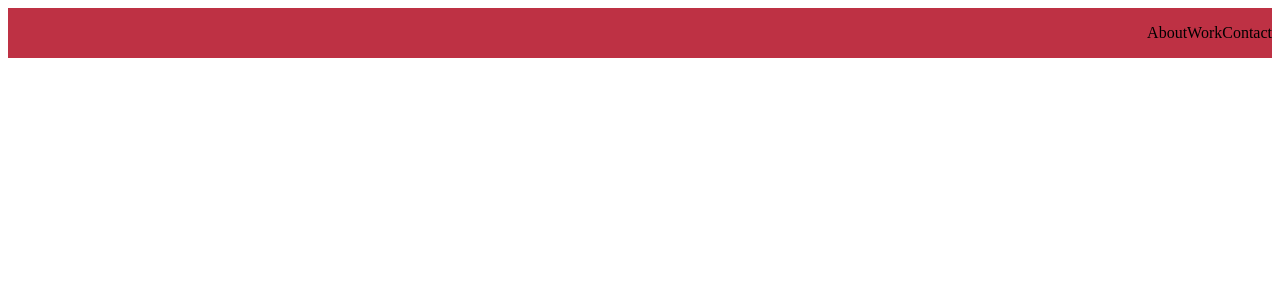
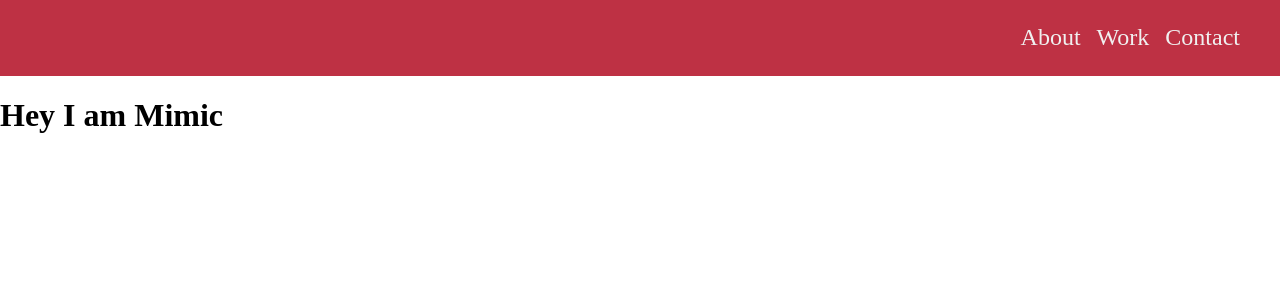
Before and after one commit to Thelimon/react-portafolio, a React (Create React App) app: page / in a window 1280 px wide. Shown: the top 300 px of the page. Built offline with nearby package versions, Linux system fonts and the light colour scheme.

Commit message:
Fixing some problems

```diff
--- a/package.json
+++ b/package.json
@@ -10,6 +10,7 @@
     "react-dom": "^17.0.2",
     "react-scripts": "4.0.3",
     "styled-components": "^5.3.0",
+    "styled-normalize": "^8.0.7",
     "tailwind": "^4.0.0",
     "web-vitals": "^1.0.1"
   },
--- /dev/null
+++ b/src/components/HeaderMain.jsx
@@ -0,0 +1,11 @@
+import React from 'react';
+
+const HeaderMain= (props) =>{
+    return (
+        <section>
+            <h1>Hey I am Mimic</h1>
+        </section>
+    );
+}
+
+export default HeaderMain;
--- /dev/null
+++ b/src/components/Main.jsx
@@ -0,0 +1,17 @@
+import React from 'react';
+import Navbar from "./Navbar";
+import HeaderMain from "./HeaderMain";
+import {Normalize} from "styled-normalize";
+
+const Main = ({children}) => {
+    return(
+        <>
+            <Normalize />
+            <Navbar />
+            <HeaderMain />
+        </>
+
+    )
+};
+
+export default Main;
--- /dev/null
+++ b/src/components/Navbar.jsx
@@ -0,0 +1,16 @@
+import React from 'react';
+import * as Nav from '../styles/navbarStyled'
+
+const Navbar = () => {
+    return(
+       <Nav.Style>
+           <Nav.UlItems>
+               <Nav.LiStyle><a href={'#id'}>About</a></Nav.LiStyle>
+               <Nav.LiStyle><a href={'#id2'}>Work</a></Nav.LiStyle>
+               <Nav.LiStyle><a href={'#id3'}>Contact</a></Nav.LiStyle>
+           </Nav.UlItems>
+       </Nav.Style>
+    )
+};
+
+export default Navbar;
--- a/src/components/navbar.jsx
+++ /dev/null
@@ -1,31 +0,0 @@
-import React from 'react';
-import styled from "styled-components";
-
-const Navbar = () => {
-    return(
-        <NavbarStyle>
-            <NavbarLiItems>
-                <NavbarListStyle>About</NavbarListStyle>
-                <NavbarListStyle>Work</NavbarListStyle>
-                <NavbarStyle>Contact</NavbarStyle>
-            </ NavbarLiItems>
-        </ NavbarStyle>
-    )
-};
-
-export default Navbar;
-
-const NavbarStyle = styled.nav`
-  display: flex;
-  justify-content: flex-end;
-  background-color: #be3144;
-`
-
-const NavbarLiItems = styled.ul`
-  display: flex;
-  justify-content: space-around;
-`
-
-const NavbarListStyle = styled.li `
-  list-style: none;
-`
--- /dev/null
+++ b/src/containers/app.jsx
@@ -0,0 +1,11 @@
+import React from 'react';
+import Main from '../components/Main'
+
+
+const App = () => {
+    return (
+        <Main />
+    )
+};
+
+export default App;
--- a/src/index.js
+++ b/src/index.js
@@ -1,12 +1,8 @@
 import React from 'react';
 import ReactDOM from 'react-dom';
-import App from './App';
-import reportWebVitals from './reportWebVitals';
-import Navbar from "./components/navbar.jsx";
+import App from './containers/app'
 
 ReactDOM.render(
-  <Navbar />,
-  document.getElementById('root')
+    <App />,
+    document.getElementById('root')
 );
-
-reportWebVitals();
--- a/src/reportWebVitals.js
+++ /dev/null
@@ -1,13 +0,0 @@
-const reportWebVitals = onPerfEntry => {
-  if (onPerfEntry && onPerfEntry instanceof Function) {
-    import('web-vitals').then(({ getCLS, getFID, getFCP, getLCP, getTTFB }) => {
-      getCLS(onPerfEntry);
-      getFID(onPerfEntry);
-      getFCP(onPerfEntry);
-      getLCP(onPerfEntry);
-      getTTFB(onPerfEntry);
-    });
-  }
-};
-
-export default reportWebVitals;
--- /dev/null
+++ b/src/styles/navbarStyled.jsx
@@ -0,0 +1,24 @@
+import React from 'react'
+import styled from "styled-components";
+
+export const Style = styled.nav`
+  display: flex;
+  justify-content: flex-end;
+  background-color: #be3144;
+`
+
+export const UlItems = styled.ul`
+  display: flex;
+  margin-right: 2rem;
+  list-style: none;
+`
+
+export const LiStyle = styled.li `
+  a{
+    display: block;
+    text-decoration: none;
+    padding: .5rem;
+    font-size: 1.5rem;
+    color: #f0f0f0;
+  }
+`
```
Also changed, not shown: src/App.js (deleted, +0 -7 lines), src/setupTests.js (deleted, +0 -5 lines), 1 other file (tests, documents, lock files or other folders).
